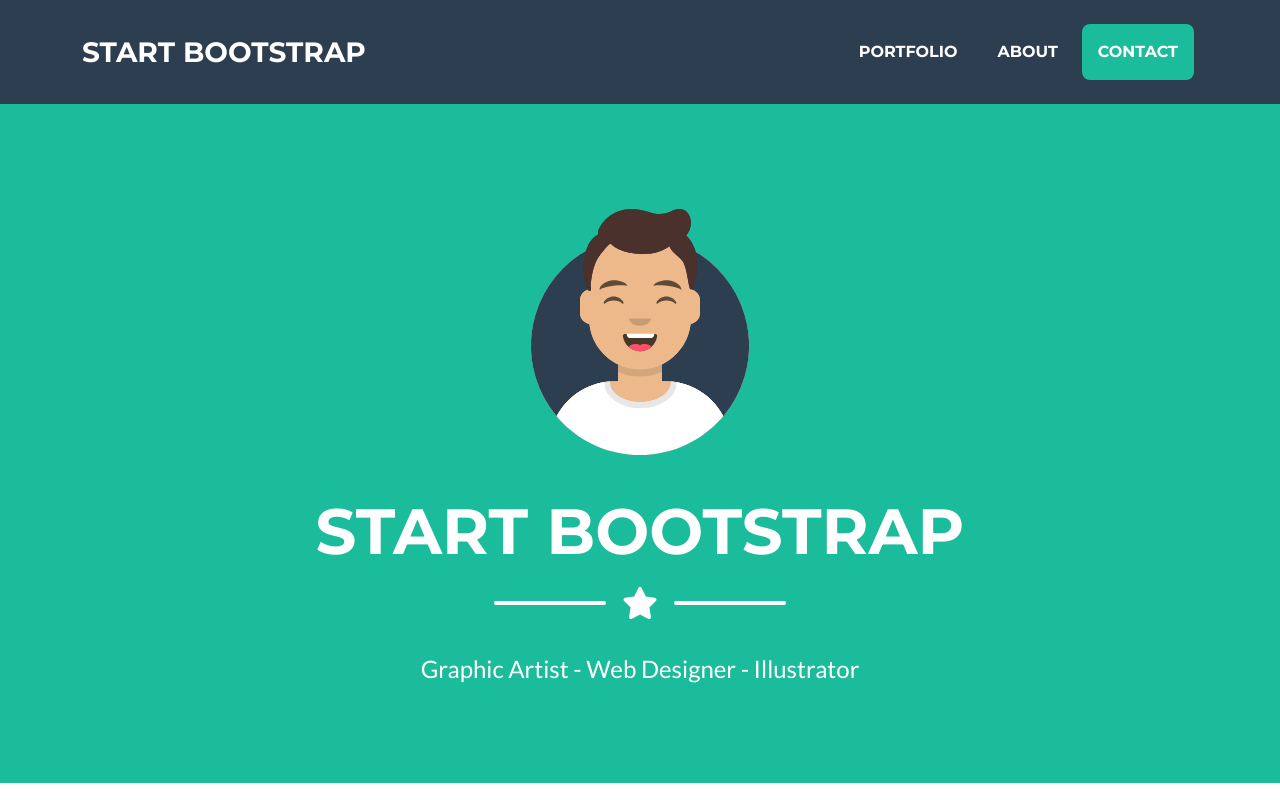
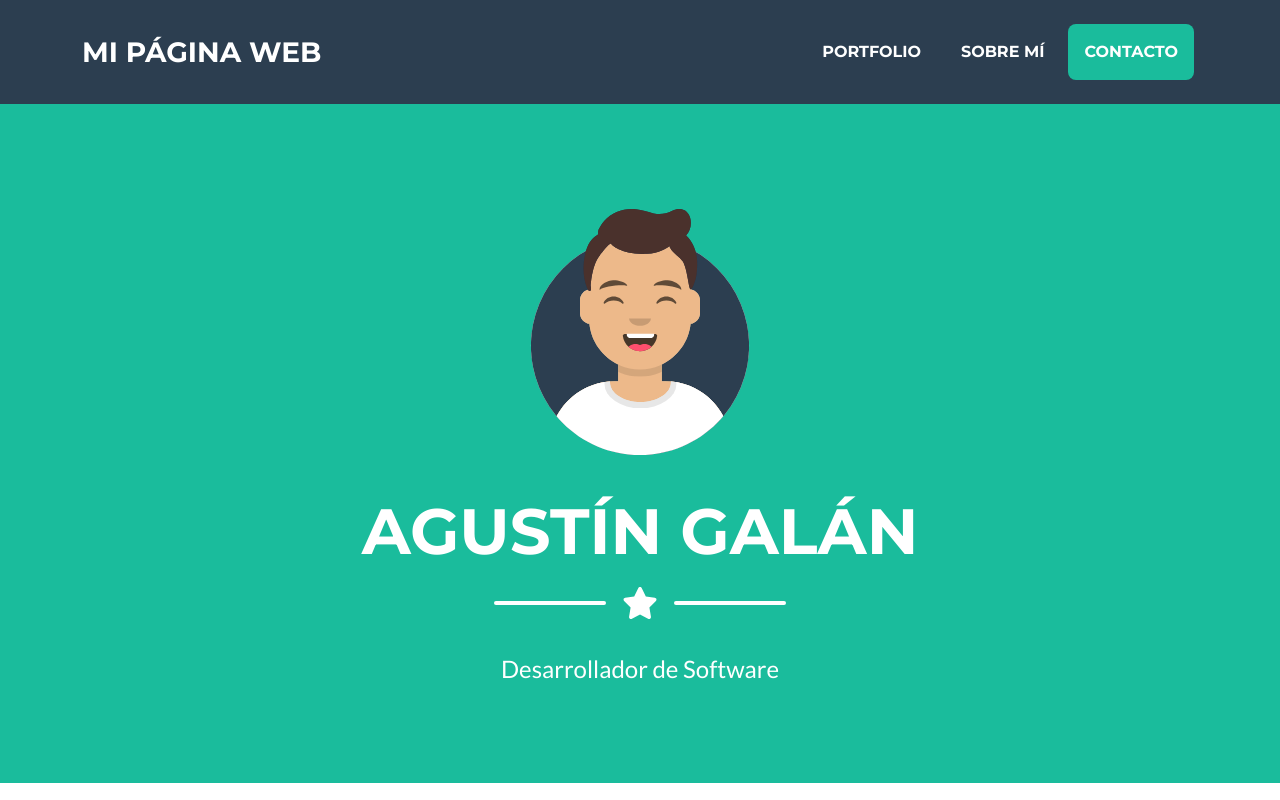
Before and after one commit to AguzG/AguzG.github.io, a plain HTML site: page index.html in a window 1280 px wide. Shown: the top 800 px of the page. Drawn offline with nearby package versions, Linux system fonts and the light colour scheme.

Commit message:
Actualizacion 1

```diff
--- a/index.html
+++ b/index.html
@@ -20,7 +20,7 @@
         <!-- Navigation-->
         <nav class="navbar navbar-expand-lg bg-secondary text-uppercase fixed-top" id="mainNav">
             <div class="container">
-                <a class="navbar-brand" href="#page-top">Start Bootstrap</a>
+                <a class="navbar-brand" href="#page-top">Mi página web</a>
                 <button class="navbar-toggler text-uppercase font-weight-bold bg-primary text-white rounded" type="button" data-bs-toggle="collapse" data-bs-target="#navbarResponsive" aria-controls="navbarResponsive" aria-expanded="false" aria-label="Toggle navigation">
                     Menu
                     <i class="fas fa-bars"></i>
@@ -28,8 +28,8 @@
                 <div class="collapse navbar-collapse" id="navbarResponsive">
                     <ul class="navbar-nav ms-auto">
                         <li class="nav-item mx-0 mx-lg-1"><a class="nav-link py-3 px-0 px-lg-3 rounded" href="#portfolio">Portfolio</a></li>
-                        <li class="nav-item mx-0 mx-lg-1"><a class="nav-link py-3 px-0 px-lg-3 rounded" href="#about">About</a></li>
-                        <li class="nav-item mx-0 mx-lg-1"><a class="nav-link py-3 px-0 px-lg-3 rounded" href="#contact">Contact</a></li>
+                        <li class="nav-item mx-0 mx-lg-1"><a class="nav-link py-3 px-0 px-lg-3 rounded" href="#about">Sobre Mí</a></li>
+                        <li class="nav-item mx-0 mx-lg-1"><a class="nav-link py-3 px-0 px-lg-3 rounded" href="#contact">Contacto</a></li>
                     </ul>
                 </div>
             </div>
@@ -40,7 +40,7 @@
                 <!-- Masthead Avatar Image-->
                 <img class="masthead-avatar mb-5" src="bootstrap/assets/img/avataaars.svg" alt="..." />
                 <!-- Masthead Heading-->
-                <h1 class="masthead-heading text-uppercase mb-0">Start Bootstrap</h1>
+                <h1 class="masthead-heading text-uppercase mb-0">Agustín Galán</h1>
                 <!-- Icon Divider-->
                 <div class="divider-custom divider-light">
                     <div class="divider-custom-line"></div>
@@ -48,7 +48,7 @@
                     <div class="divider-custom-line"></div>
                 </div>
                 <!-- Masthead Subheading-->
-                <p class="masthead-subheading font-weight-light mb-0">Graphic Artist - Web Designer - Illustrator</p>
+                <p class="masthead-subheading font-weight-light mb-0">Desarrollador de Software</p>
             </div>
         </header>
         <!-- Portfolio Section-->
@@ -125,7 +125,7 @@
         <section class="page-section bg-primary text-white mb-0" id="about">
             <div class="container">
                 <!-- About Section Heading-->
-                <h2 class="page-section-heading text-center text-uppercase text-white">About</h2>
+                <h2 class="page-section-heading text-center text-uppercase text-white">Sobre Mí</h2>
                 <!-- Icon Divider-->
                 <div class="divider-custom divider-light">
                     <div class="divider-custom-line"></div>
@@ -138,12 +138,6 @@
                     <div class="col-lg-4 me-auto"><p class="lead">You can create your own custom avatar for the masthead, change the icon in the dividers, and add your email address to the contact form to make it fully functional!</p></div>
                 </div>
                 <!-- About Section Button-->
-                <div class="text-center mt-4">
-                    <a class="btn btn-xl btn-outline-light" href="https://startbootstrap.com/theme/freelancer/">
-                        <i class="fas fa-download me-2"></i>
-                        Free Download!
-                    </a>
-                </div>
             </div>
         </section>
         <!-- Contact Section-->
```
